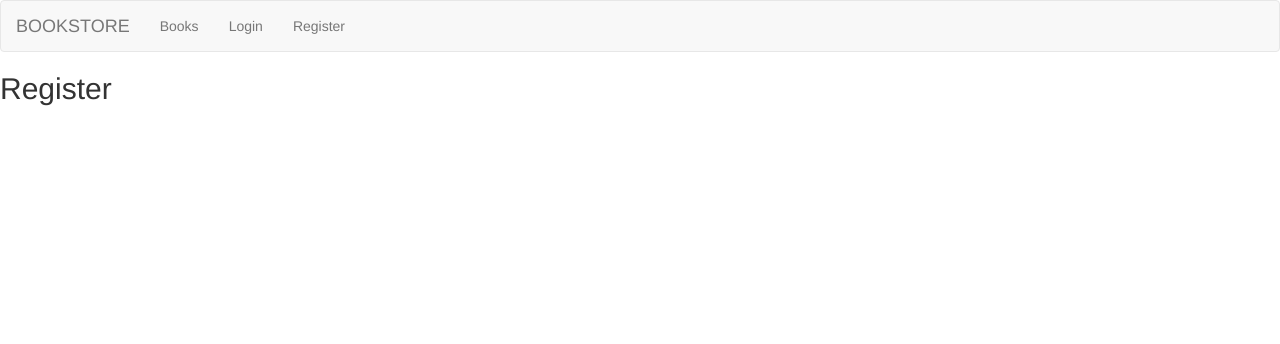
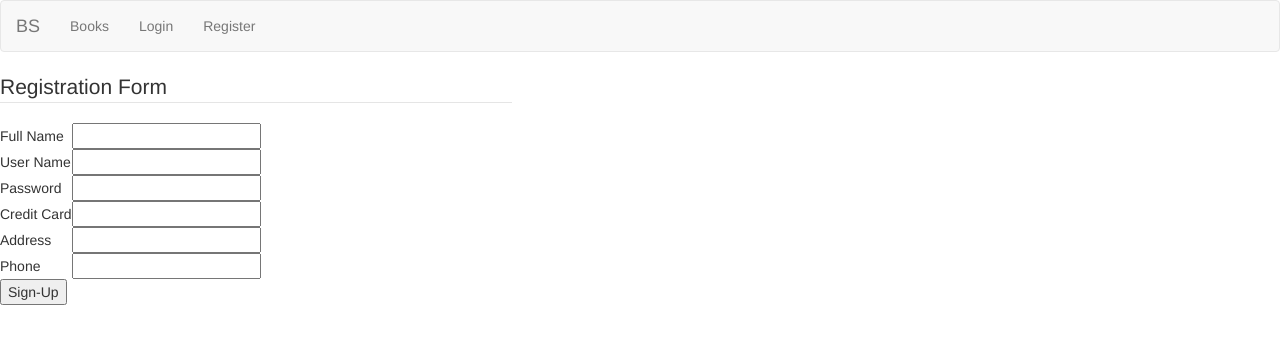
Before and after one commit to weilong-l/Bookstore, a PHP site: page /register.php in a window 1280 px wide. Shown: the top 344 px of the page. Run offline with PHP 8.4, Linux system fonts and the light colour scheme.

Commit message:
integrated login/register

```diff
--- a/functions/cart_update.php
+++ b/functions/cart_update.php
@@ -83,7 +83,7 @@ if (isset($_GET["checkout"]) && $_GET["checkout"] ==1 ) {
 		// excute database update sql
 		// Insert this into order table
 		$ISBN = $cart_itm['ISBN'];
-		$username = $_SESSION['username'];
+		$username = $_SESSION['login_user'];
 		$qty = $cart_itm['qty'];
 		$order_query = "insert into orders(order_index,book,customer,copy,date,status)
 SELECT 1 + coalesce((SELECT max(order_index) FROM orders WHERE customer='".$username."'), 0),
--- a/part/header.php
+++ b/part/header.php
@@ -9,14 +9,14 @@
 <body>
 	<nav class="navbar navbar-default" role="navigation">
 		<div class="navbar-header">
-			<a href="index.php" class="navbar-brand">BOOKSTORE</a>
+			<a href="index.php" class="navbar-brand">BS</a>
 		</div>
 
 		<ul class="nav navbar-nav navbar-left">
 			<li><a href="books.php">Books</a></li>
 			<?php
-			$_SESSION['name'] = "ANNA";
-			if (isset($_SESSION['username'])) {
+
+			if (isset($_SESSION['login_user'])) {
 			?>
 			<!-- <li><a href="orders.php">Orders</a></li> -->
 			<li class="dropdown">
@@ -29,6 +29,7 @@
 			    <li role="presentation"><a role="menuitem" tabindex="-1" href="orders.php">Your orders</a></li>
 			  </ul>
 			</li>
+			<li><a href="logout.php">Logout</a></li>
 			<?php
 			} else {
 			?>
--- a/register.php
+++ b/register.php
@@ -1,5 +1,47 @@
 <?php
 include_once 'require/config.php';
 include $header_loc; ?>
-<div><h2>Register</h2></p></div>
+
+<div id="Sign-Up">
+	<fieldset style="width:40%">
+		<legend>Registration Form</legend>
+		<?php if (isset($_GET['error'])): ?>
+			<div class="alert alert-danger" role="alert">
+				<span class="glyphicon glyphicon-exclamation-sign" aria-hidden="true"></span>
+				<span class="sr-only">Error:</span>
+				<?php echo $_GET['error']; ?> <a href="login.php">login here</a>
+			</div>
+		<?php endif ?>
+		<table border="0">
+			<form method="POST" action="functions/connectivity-sign-up.php">
+				<tr>
+					<td>Full Name</td><td> <input type="text" name="fullname"></td>
+				</tr>
+				<tr>
+					<td>User Name</td>
+					<td> <input type="text" name="user"></td>
+				</tr>
+				<tr>
+					<td>Password</td>
+					<td> <input type="password" name="pass"></td>
+				</tr>
+				<tr>
+					<td>Credit Card</td>
+					<td> <input type="text" name="card"></td>
+				</tr>
+				<tr>
+					<td>Address</td>
+					<td><input type="text" name="address"></td>
+				</tr>
+				<tr>
+					<td>Phone</td>
+					<td><input type="text" name="phone"></td>
+				</tr>
+				<tr>
+					<td><input id="button" type="submit" name="submit" value="Sign-Up"></td>
+				</tr>
+			</form>
+		</table>
+	</fieldset>
+</div>
 <?php include $footer_loc; ?>
--- a/style/style.css
+++ b/style/style.css
@@ -28,3 +28,16 @@ a:hover {
 .search-bar {
 	margin-bottom: 10px;
 }
+
+.price {
+	/*text-transform: uppercase;*/
+	font-weight: 700;
+	font-size: 18px;
+	color: #D0021B;
+}
+
+.price span {
+	font-weight: 400;
+	font-size: 16px;
+	color: black;
+}
```
Also changed, not shown: books.php (+29 -16 lines), index.php (+9 -5 lines), login.php (+28 -11 lines), orders.php (+11 -2 lines), user.php (+11 -1 lines).
